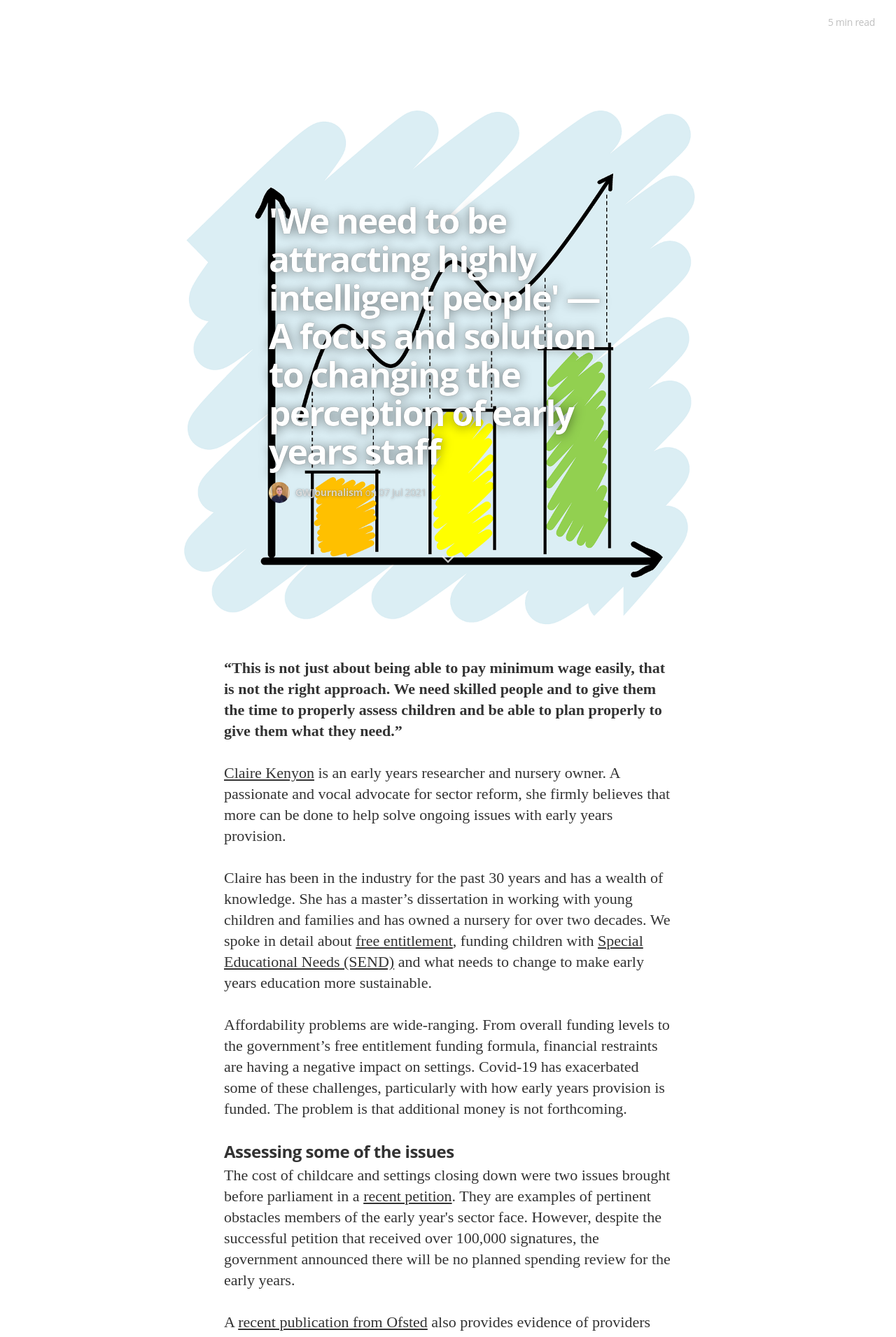
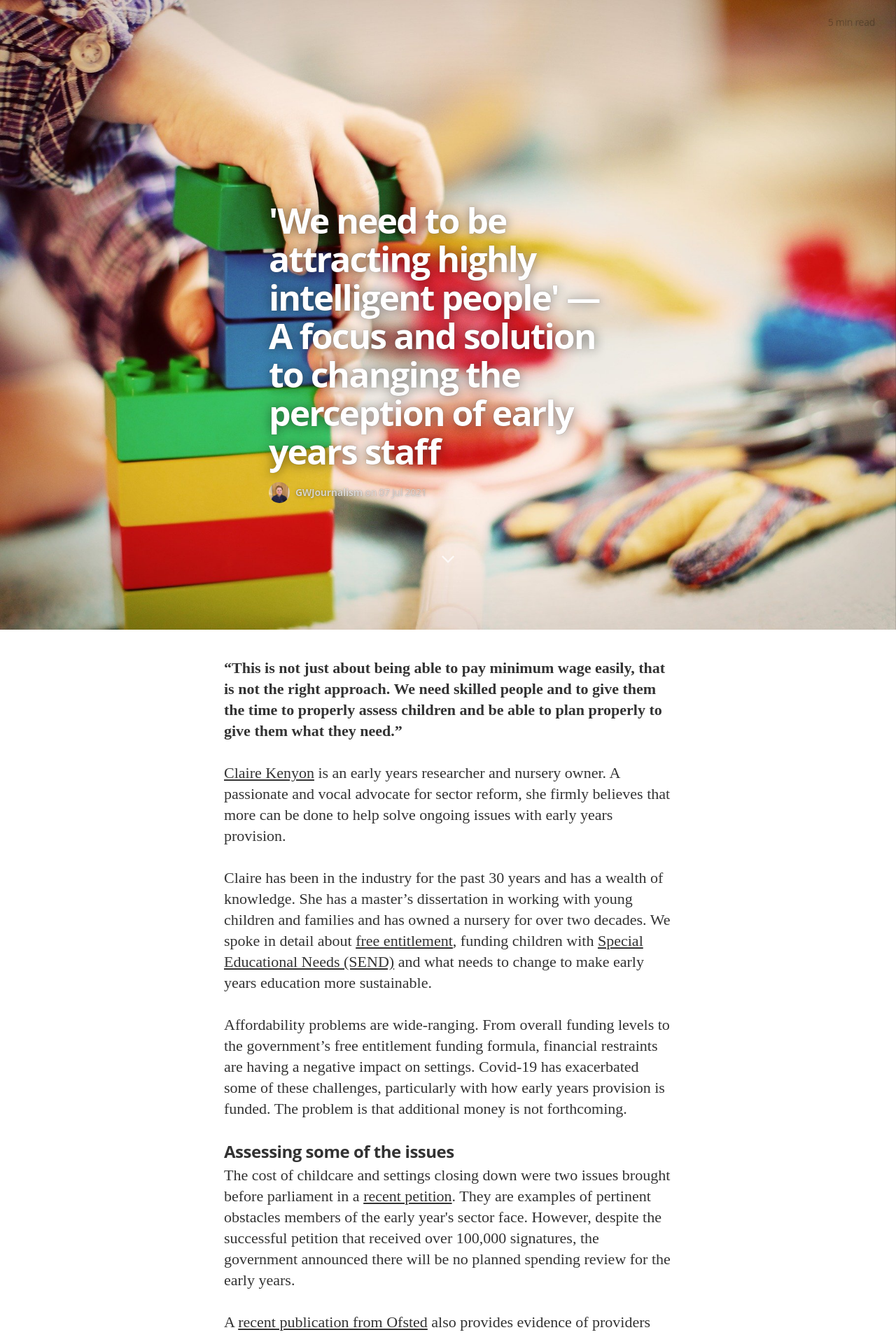
Before and after one commit to GWilloughby99/early-years-project, a Jekyll site: the page built from _posts/2021-07-07-"We-need-to-be-attracting-highly-intelligent-people”—A-focus-and-solution-to-changing-the-perception-of-early-years-staff.md, in a window 1280 px wide. Shown: the top 1911 px of the page at 70% size. Built offline with Jekyll 4.4.1, drawn with Linux system fonts in a browser that asks for light colours; nearby versions of some CDN libraries; some web fonts are replaced.

Commit message:
Update 2021-07-07-"We-need-to-be-attracting-highly-intelligent-people”—A-focus-and-solution-to-changing-the-perception-of-early-years-staff.md

```diff
--- a/_posts/2021-07-07-"We-need-to-be-attracting-highly-intelligent-people”—A-focus-and-solution-to-changing-the-perception-of-early-years-staff.md
+++ b/_posts/2021-07-07-"We-need-to-be-attracting-highly-intelligent-people”—A-focus-and-solution-to-changing-the-perception-of-early-years-staff.md
@@ -4,8 +4,8 @@ title:  "'We need to be attracting highly intelligent people' — A focus and so
 date:   2021-07-07
 categories:
 tags:
-image: "/assets/article_images/bar.png"
-image2: "/assets/article_images/bar-mobile.jpg"
+image: "/assets/article_images/child-blocks.jpg"
+image2: "/assets/article_images/child-blocks-mobile.jpg"
 ---
 <html>
 <p><b>“This is not just about being able to pay minimum wage easily, that is not the right approach. We need skilled people and to give them the time to properly assess children and be able to plan properly to give them what they need.”</b>
```
